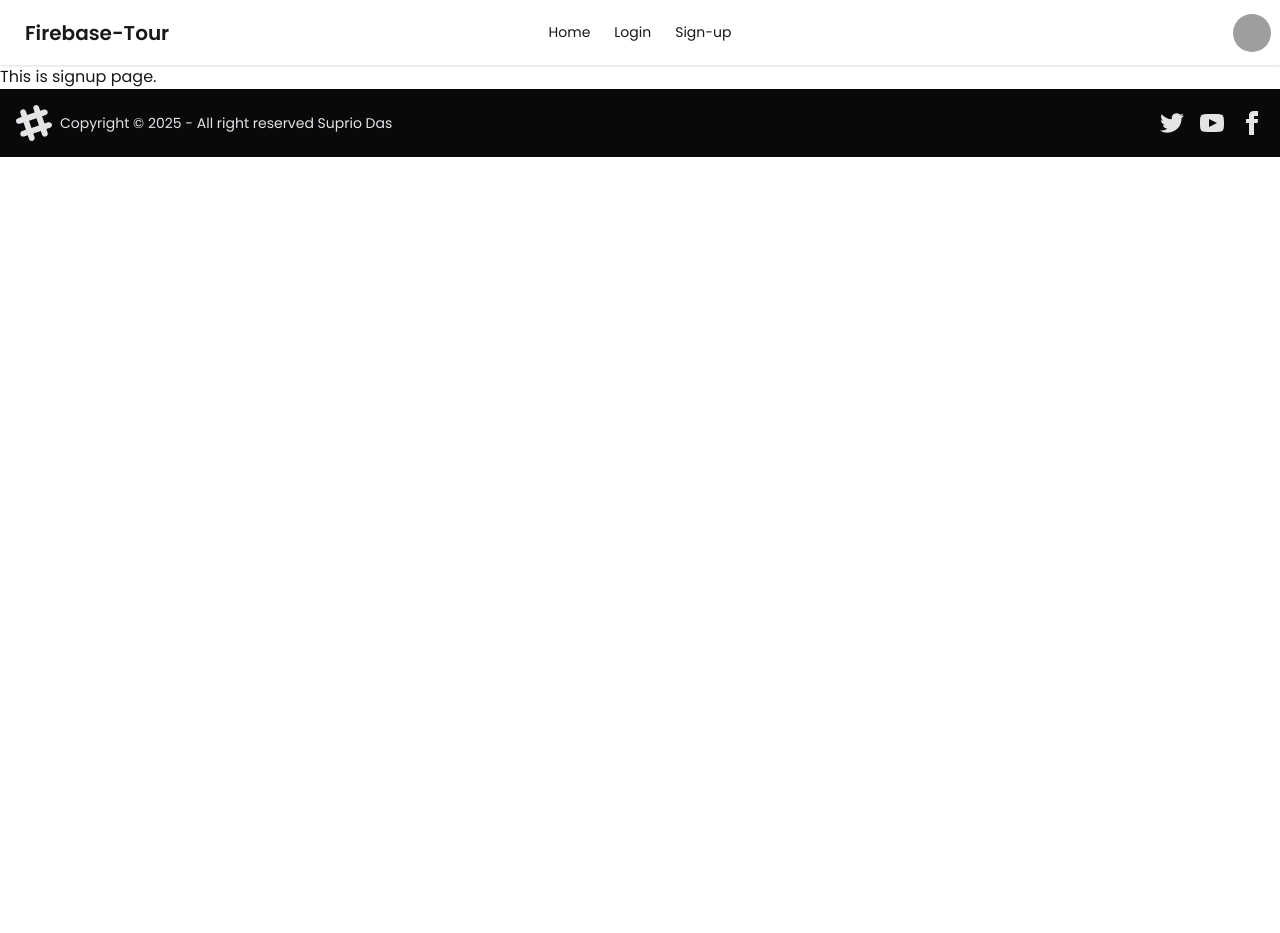
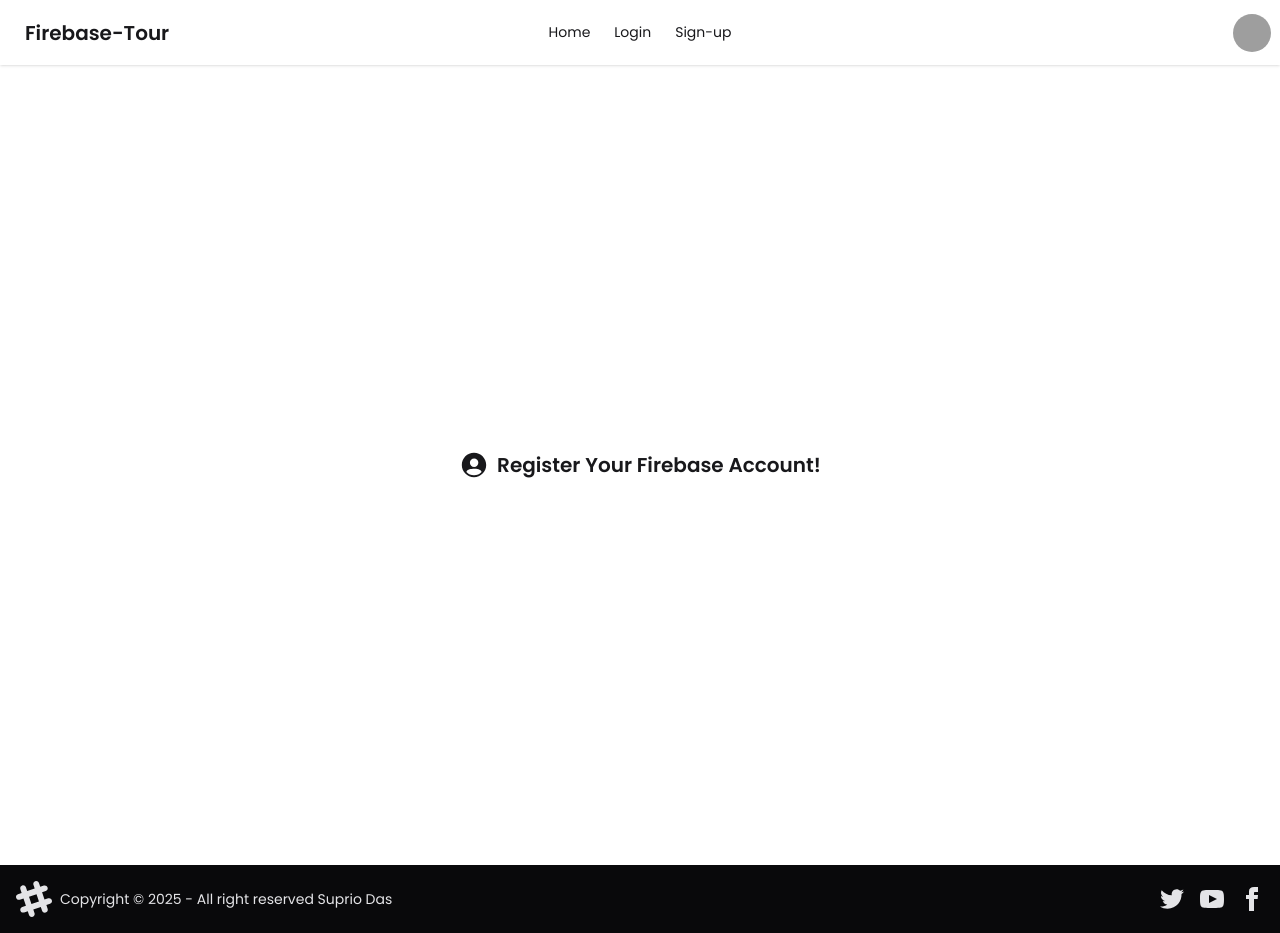
Before and after one commit to Suprio-Das/firebase-tour, a React (Vite) app: page /signup in a window 1280 px wide. Before the commit the page ends 800 px from the top, so only its background shows below. Built offline with nearby package versions, Linux system fonts and the light colour scheme; grey boxes are pictures that could not be loaded.

Commit message:
Sign-up page heading added

```diff
--- a/package.json
+++ b/package.json
@@ -13,6 +13,7 @@
     "@tailwindcss/vite": "^4.0.1",
     "react": "^18.3.1",
     "react-dom": "^18.3.1",
+    "react-icons": "^5.4.0",
     "react-router": "^7.1.4",
     "tailwindcss": "^4.0.1"
   },
--- a/src/SignUp/SignUp.jsx
+++ b/src/SignUp/SignUp.jsx
@@ -1,7 +1,8 @@
+import { IoPersonCircleSharp } from "react-icons/io5";
 const SignUp = () => {
     return (
-        <div>
-            <h1>This is signup page.</h1>
+        <div className="flex items-center min-h-screen justify-center">
+            <h1 className="flex items-center text-xl font-semibold"><IoPersonCircleSharp className="text-3xl mr-2" /> Register Your Firebase Account!</h1>
         </div>
     );
 };
```
Also changed, not shown: 1 other file (tests, documents, lock files or other folders).
